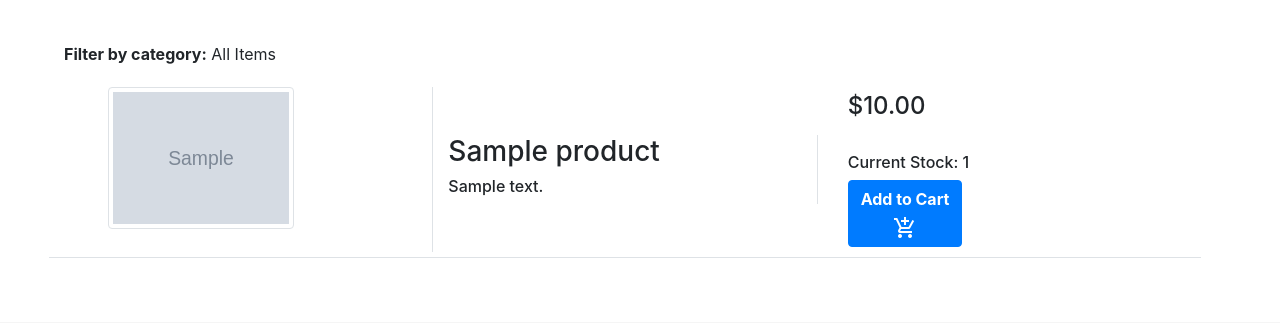
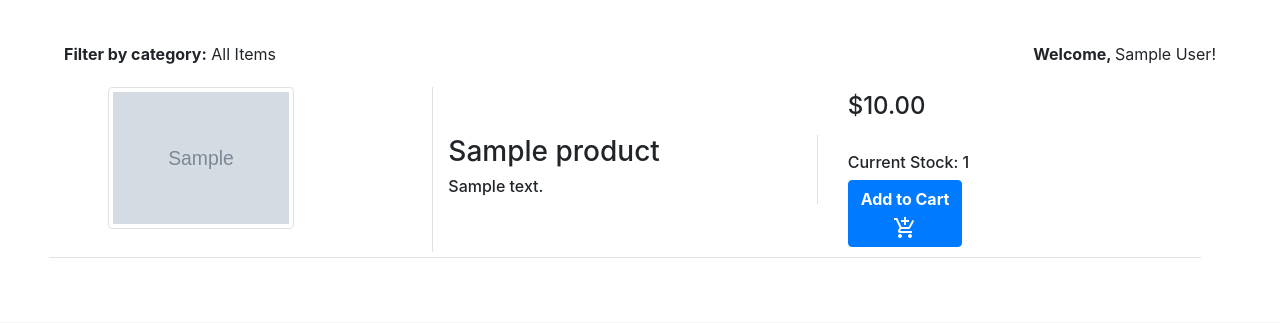
Before and after one commit to idaeusice/shopping-cart-php, a PHP site: page /main.php in a window 1280 px wide. Shown: the part 122-445 px from the top of the page. Run offline with PHP 8.4, Linux system fonts and the light colour scheme; the visitor is signed in with stand-in values (Sample User, id 1); tables that the repository leaves empty hold one stand-in row (values such as "Sample post"); grey boxes marked "Sample" are stand-in pictures; some libraries are stand-ins or nearby versions; some web fonts are replaced.

Commit message:
Added welcome message when logged in

```diff
--- a/products.php
+++ b/products.php
@@ -59,7 +59,11 @@
     </div>
 */
     // output current category
-    echo "<p><span style='font-weight: bold'>Filter by category:</span> $category</p>";
+    echo "<p style='float: left'><span style='font-weight: bold'>Filter by category:</span> $category</p>";
+
+    // if logged in show welcome message
+    if (isset($_SESSION['first_name']))
+        echo "<p style='float: right'><span style='font-weight: bold'>Welcome, </span>" . $_SESSION['first_name'] . "!</p>";
 
     while($row = mysqli_fetch_array($result)){
         echo "
```
